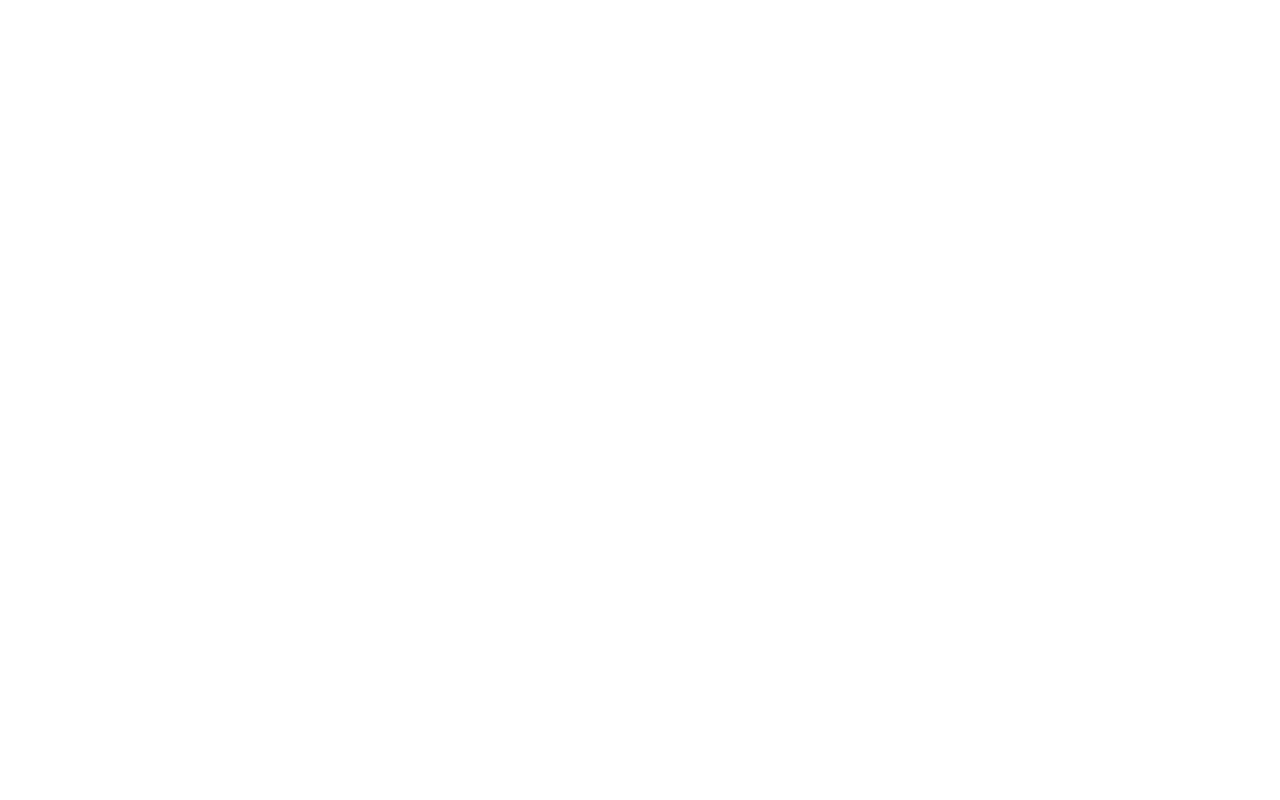
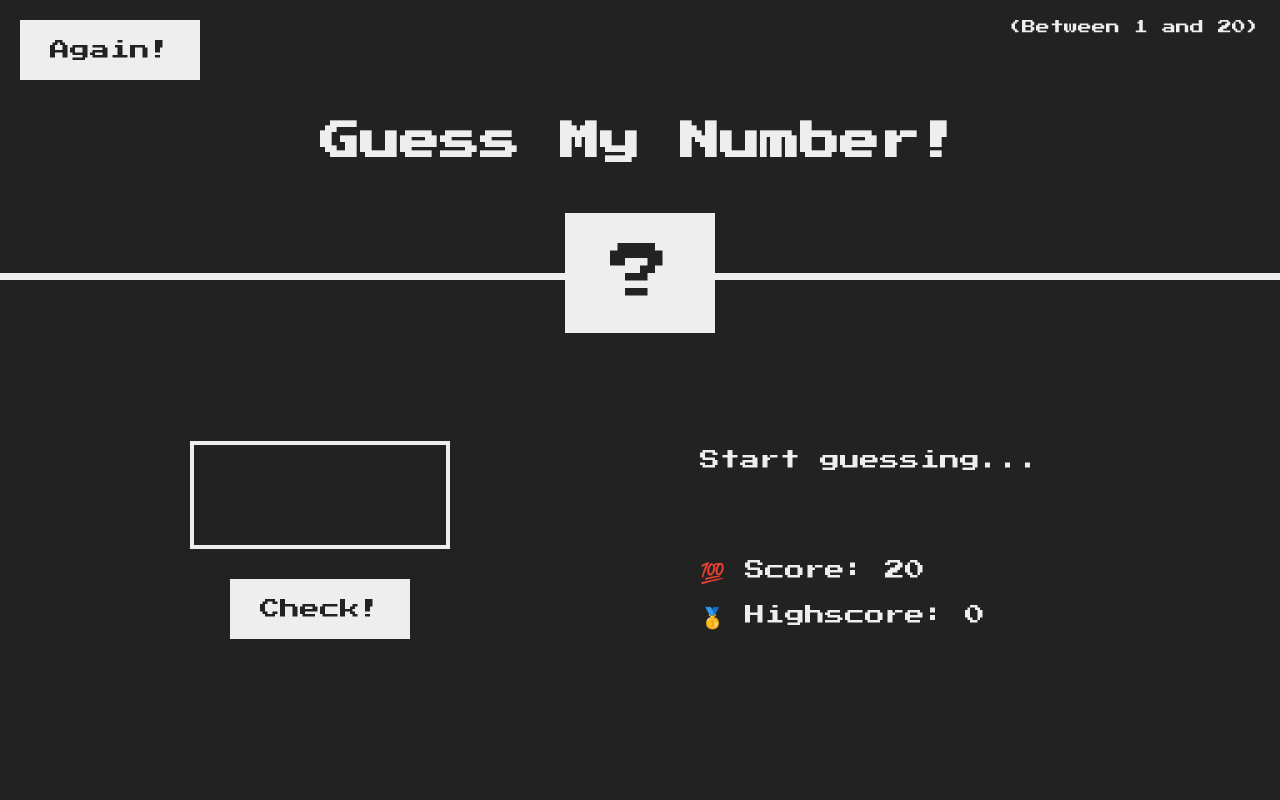
Before and after one commit to aweoluwatobi/guess-random-number, a plain HTML site: page Index.html in a window 1280 px wide. Drawn offline with Linux system fonts and the light colour scheme.

Commit message:
Updated files

```diff
--- a/Index.html
+++ b/Index.html
@@ -1,3 +1,4 @@
+<!DOCTYPE html>
 <html lang="en">
   <head>
     <meta charset="UTF-8" />
@@ -7,6 +8,28 @@
     <link rel="stylesheet" href="style.css" />
   </head>
   <body>
-    <!--script src="script.js"></!--script-->
+    <header>
+      <h1>Guess My Number!</h1>
+      <p class="between">(Between 1 and 20)</p>
+      <button class="btn again">Again!</button>
+      <div class="number">?</div>
+    </header>
+
+    <main>
+      <section class="left">
+        <input type="number" class="guess" />
+        <button class="btn check">Check!</button>
+      </section>
+
+      <section class="right">
+        <p class="message">Start guessing...</p>
+        <p class="label-score">💯 Score: <span class="score">20</span></p>
+        <p class="label-Highscore">
+          🥇 Highscore: <span class="highscore">0</span>
+        </p>
+      </section>
+    </main>
+
+    <script src="script.js"></script>
   </body>
 </html>
--- a/script.js
+++ b/script.js
@@ -3,6 +3,9 @@
 function getRandom() {
   return Math.floor(Math.random() * 20) + 1;
 }
+
+//WHY USE AN ONCLICK AND NOT AN ADD EVENT LISTENER
+// GOOGLE IT
 
 // Generate random number between 1 and 20
 
@@ -23,13 +26,13 @@ const guessInput = document.querySelector('.guess');
 
 const guessNumber = function () {
   if (guessInput.value < secretNumber) {
-    msgElement.textContent = 'Too low!';
+    msgElement.textContent = '📉 Too low!';
     score.textContent -= 1;
   } else if (guessInput.value > secretNumber) {
-    msgElement.textContent = 'Too High!';
+    msgElement.textContent = '📈 Too High!';
     score.textContent -= 1;
   } else {
-    msgElement.textContent = 'Correct Number!';
+    msgElement.textContent = '🎉 Correct Number!';
     document.body.style.backgroundColor = '#60b347';
     // High score is set to secret number if the secret number is greater that current high score value
     if (secretNumber > highScore.textContent) {
@@ -38,8 +41,9 @@ const guessNumber = function () {
     checkBtn.disabled = true;
   }
   // Set score value to 0
-  if (score.textContent < 0) {
-    score.textContent = 0;
+  if (score.textContent == 0) {
+    msgElement.textContent = '💥 You lost the game';
+    checkBtn.disabled = true;
   }
 };
 
--- a/style.css
+++ b/style.css
@@ -0,0 +1,114 @@
+@import url('https://fonts.googleapis.com/css2?family=Press+Start+2P&display=swap');
+
+* {
+  margin: 0;
+  padding: 0;
+  box-sizing: inherit;
+}
+
+html {
+  font-size: 62.5%;
+  box-sizing: border-box;
+}
+
+body {
+  font-family: 'Press Start 2P', serif;
+  background-color: #222;
+  color: #eee;
+}
+
+/** LAYOUT **/
+header {
+  height: 35vh;
+  border-bottom: 7px solid #eee;
+  position: relative;
+}
+
+main {
+  display: flex;
+  align-items: center;
+  justify-content: space-around;
+  height: 65vh;
+}
+
+.left {
+  width: 52rem;
+  display: flex;
+  flex-direction: column;
+  align-items: center;
+}
+
+.right {
+  width: 52rem;
+  font-size: 2rem;
+}
+/** Elements **/
+h1 {
+  font-size: 4rem;
+  text-align: center;
+  position: absolute;
+  width: 100%;
+  top: 52%;
+  left: 50%;
+  transform: translate(-50%, -50%);
+}
+
+.between {
+  position: absolute;
+  right: 2rem;
+  top: 2rem;
+  font-size: 1.4rem;
+}
+
+.btn {
+  border: none;
+  padding: 2rem 3rem;
+  font-size: 2rem;
+  font-family: inherit;
+  cursor: pointer;
+  background-color: #eee;
+  color: #222;
+}
+
+.btn:hover {
+  background-color: #ccc;
+}
+
+.again {
+  position: absolute;
+  top: 2rem;
+  left: 2rem;
+}
+
+.number {
+  position: absolute;
+  bottom: 0;
+  font-size: 6rem;
+  left: 50%;
+  color: #222;
+  background-color: #eee;
+  padding: 3rem 4.5rem;
+  transform: translate(-50%, 50%);
+}
+
+.guess {
+  background: none;
+  border: 4px solid #eee;
+  margin-bottom: 3rem;
+  padding: 2.5rem;
+  font-family: inherit;
+  font-size: 5rem;
+  color: #eee;
+  text-align: center;
+  width: 50%;
+  display: block;
+}
+
+.message {
+  margin-bottom: 8rem;
+  height: 3rem;
+}
+
+.label-score {
+  margin-bottom: 2rem;
+}
```
